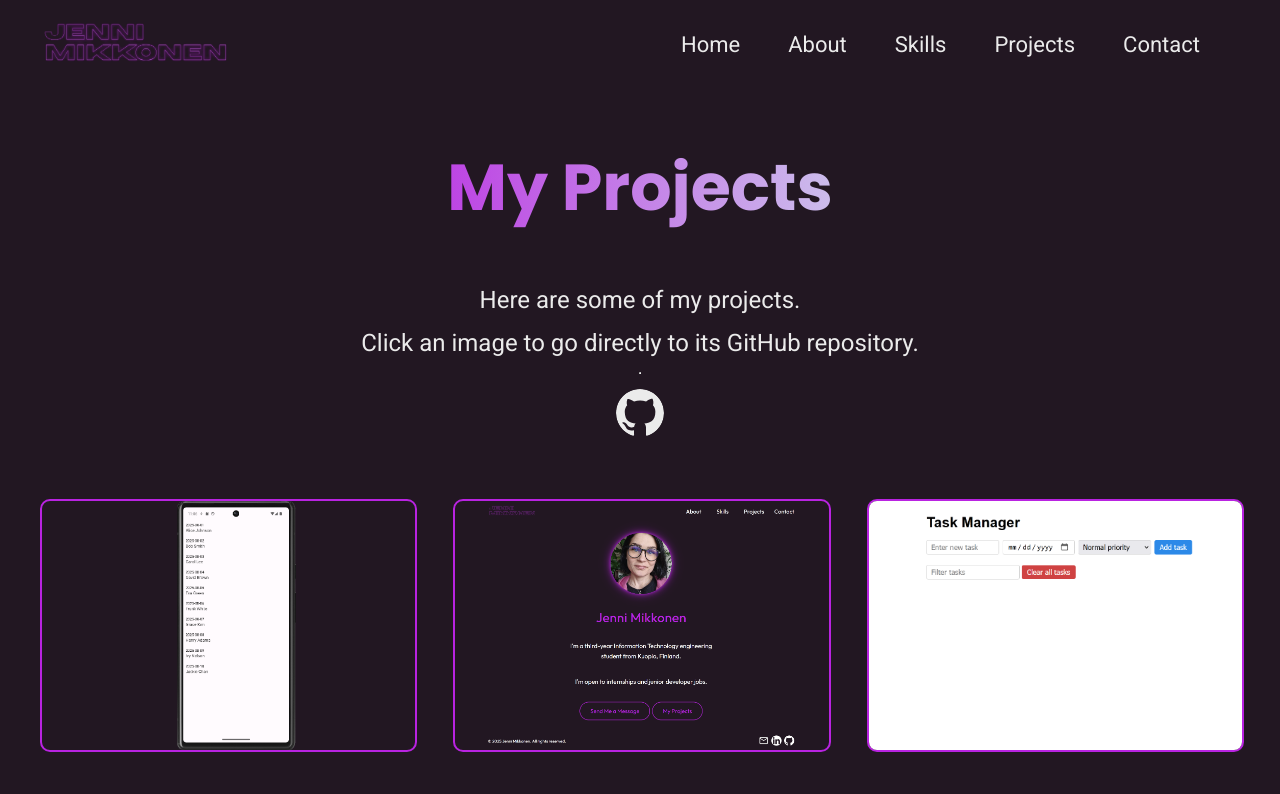
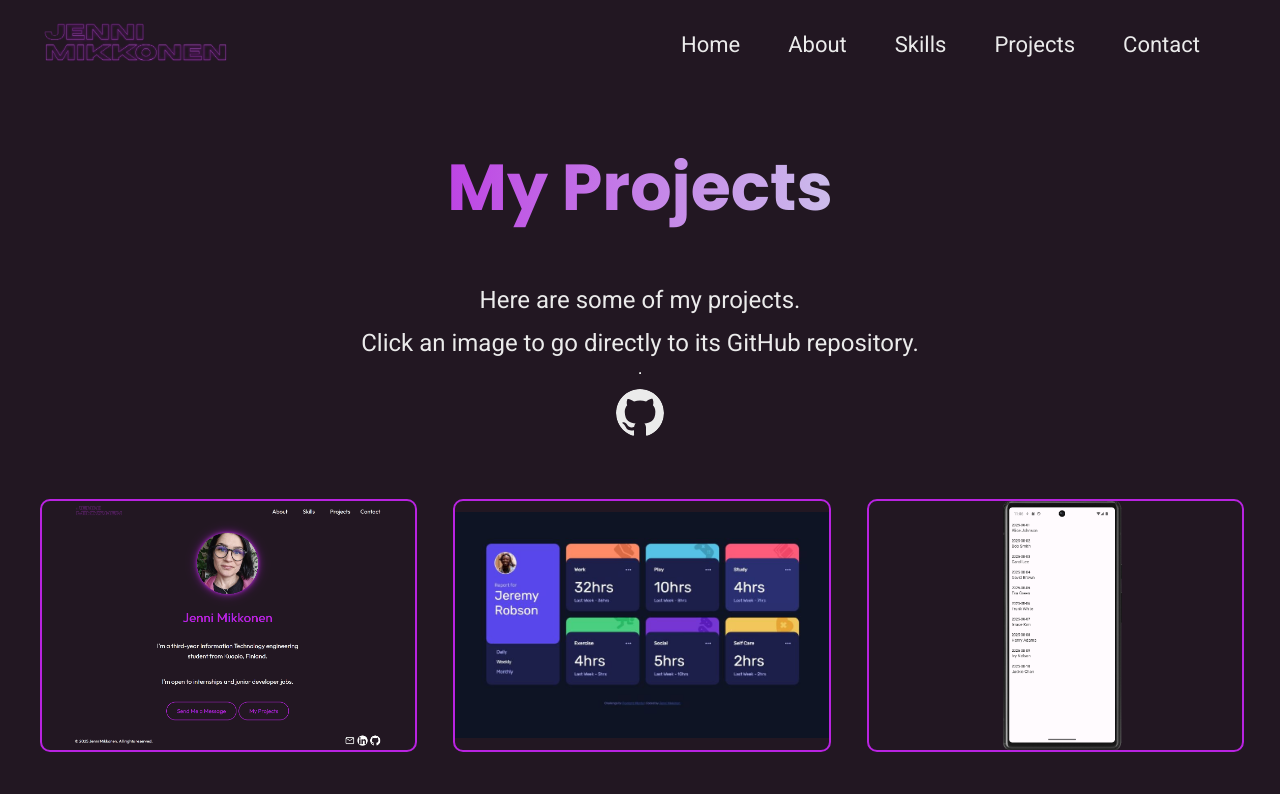
Before and after one commit to jebbujebbu/portfolio-site, a React (Vite) app: page /portfolio in a window 1280 px wide. Shown: the top 794 px of the page. Built offline with nearby package versions, Linux system fonts and the light colour scheme; no server answers.

Commit message:
Add Time Tracking Dashboard to portfolio

```diff
--- a/src/assets/portfolio_data.js
+++ b/src/assets/portfolio_data.js
@@ -1,21 +1,27 @@
 import portfolio_site_img from '../assets/portfolio_site_img.png';
+import time_tracking_db_img from '../assets/time_tracking_db_img.jpg';
 import datafetch_app_img from '../assets/datafetch_app_img.png';
 import task_manager_img from '../assets/task_manager_img.png';
-// import csv_cleaner_img from '../assets/csv_cleaner_img.png';
 // import ecommerce_page_img from '../assets/ecommerce_page_img.png';
 // import rps_game_img from '../assets/rps_game_img.png';
+// import csv_cleaner_img from '../assets/csv_cleaner_img.png';
 import placeholder_img from '../assets/placeholder_img.png';
 
 const portfolio_data = [
     {
+        title: "Portfolio Website",
+        w_img: portfolio_site_img,
+        link: "https://github.com/jebbujebbu/portfolio_site"
+    },
+    {
+        title: "Time Tracking Dashboard",
+        w_img: time_tracking_db_img,
+        link: "https://github.com/jebbujebbu/time-tracking-dashboard"
+    },
+    {
         title: "DataFetch App",
         w_img: datafetch_app_img,
         link: "https://github.com/jebbujebbu/datafetch_app"
-    },
-    {
-        title: "Portfolio Website",
-        w_img: portfolio_site_img,
-        link: "https://github.com/jebbujebbu/portfolio_site"
     },
     {
         title: "Task Manager",
```
Also changed, not shown: src/assets/time_tracking_db_img.jpg (added).
